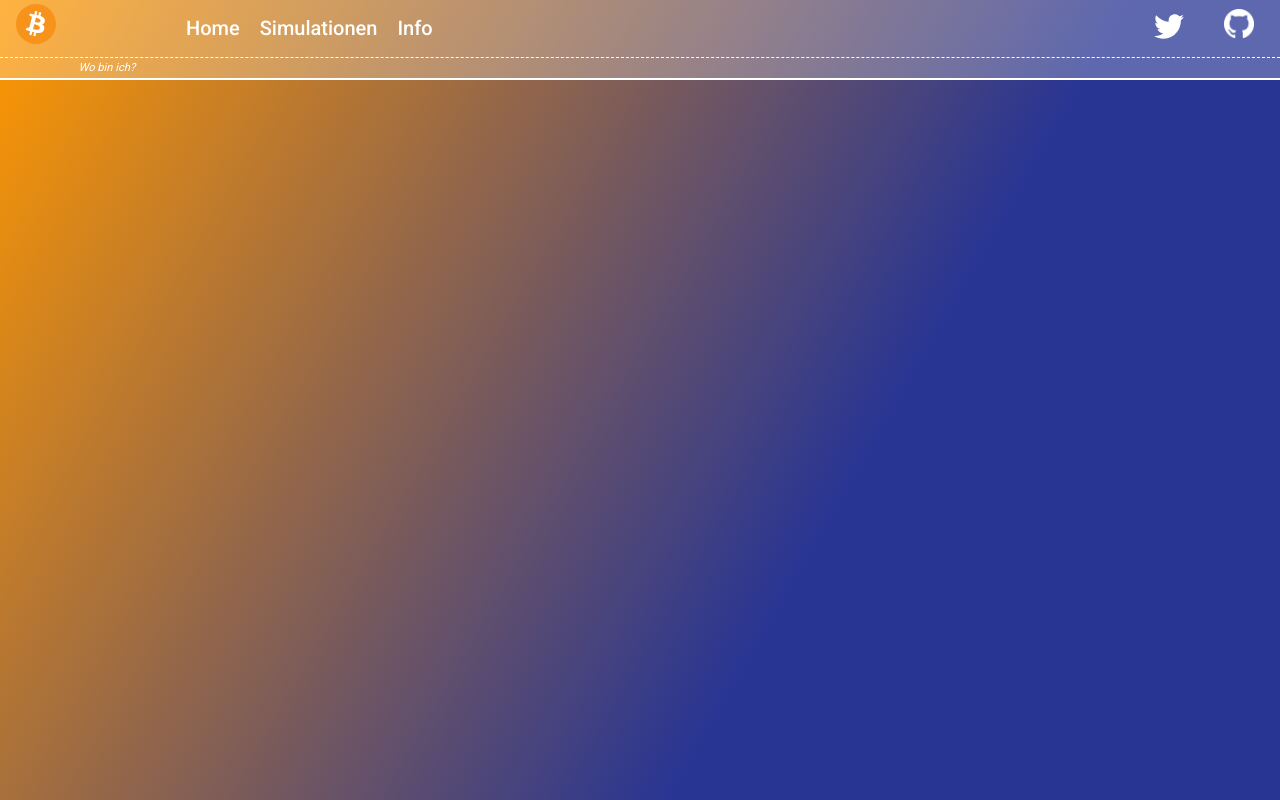
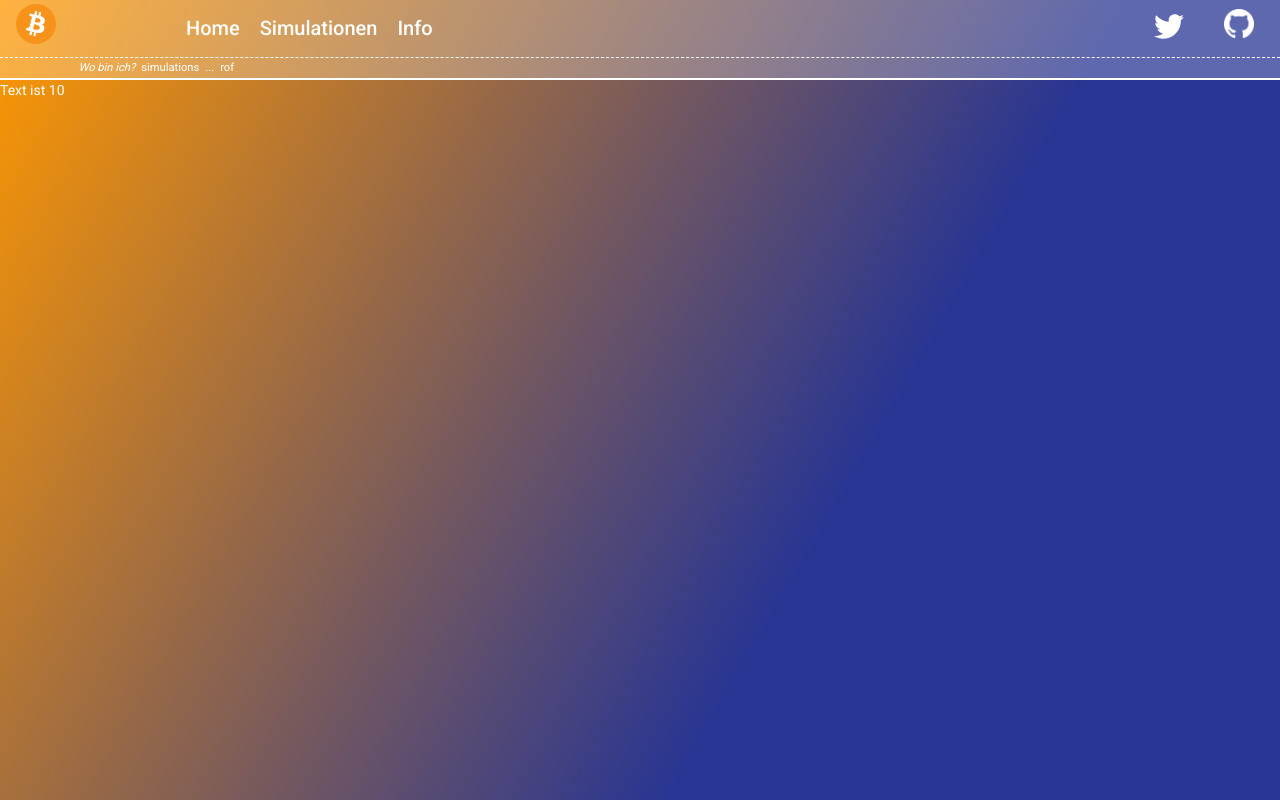
Before and after one commit to MyKaez/btc-playground, an Angular app: page /simulations/rof in a window 1280 px wide. Before the commit this address led to /. Built offline with nearby package versions, Linux system fonts and the light colour scheme.

Commit message:
added prototype structure for node visualization

```diff
--- a/src/app/app-routing.module.ts
+++ b/src/app/app-routing.module.ts
@@ -2,6 +2,7 @@ import { NgModule } from '@angular/core';
 import { RouterModule, Routes } from '@angular/router';
 import { HomeComponent } from './home/home.component';
 import { PowComponent } from './simulations/pow/pow.component';
+import { RingOfFireComponent } from './simulations/rof/ring-of-fire.component';
 import { SimulationsComponent } from './simulations/simulations.component';
 import { XpaComponent } from './simulations/xpa/xpa.component';
 
@@ -11,7 +12,8 @@ const routes: Routes = [
   { path: 'simulations', component: SimulationsComponent },
   { path: 'simulations/pow', component: PowComponent },
   { path: 'simulations/pow/:tab', component: PowComponent },
-  { path: 'simulations/xpa', component: XpaComponent }
+  { path: 'simulations/xpa', component: XpaComponent },
+  { path: 'simulations/rof', component: RingOfFireComponent }
 ];
 
 @NgModule({
--- a/src/app/app.module.ts
+++ b/src/app/app.module.ts
@@ -28,17 +28,21 @@ import { MatIconModule } from '@angular/material/icon';
 import { MatListModule } from '@angular/material/list';
 import { XpaComponent } from './simulations/xpa/xpa.component';
 import { SimulationComponent as XpaSimulationComponent } from './simulations/xpa/simulation/simulation.component';
+import { NodeModelComponent } from 'src/prototypes/node-model/node-model.component';
+import { RingOfFireComponent } from './simulations/rof/ring-of-fire.component';
 
 
 @NgModule({
   declarations: [
     AppComponent,
+    NodeModelComponent,
     PowComponent,
     VidComponent,
     HomeComponent,
     SimulationsComponent,
     PowSimulationComponent,
     PowCalculatorComponent,
+    RingOfFireComponent,
     MainNavComponent,
     XpaComponent,
     XpaSimulationComponent
--- a/src/app/simulations/rof/ring-of-fire.component.html
+++ b/src/app/simulations/rof/ring-of-fire.component.html
@@ -1,3 +1,3 @@
 <div class="ring-of-fire">
-
+    <node-model [node-count]="10"></node-model>
 </div>
--- a/src/app/simulations/rof/ring-of-fire.component.ts
+++ b/src/app/simulations/rof/ring-of-fire.component.ts
@@ -5,7 +5,7 @@ import { Component, OnInit } from '@angular/core';
     templateUrl: 'ring-of-fire.component.html'
 })
 
-export class RingOfFire implements OnInit {
+export class RingOfFireComponent implements OnInit {
     constructor() { }
 
     ngOnInit() { }
--- a/src/app/simulations/simulations.component.html
+++ b/src/app/simulations/simulations.component.html
@@ -13,4 +13,9 @@
             Fixes this... Determinismus / Vorhersehbarkeit
         </p>
     </mat-card>
+    <mat-card (click)="navigateTo('simulations/rof')">
+        <img src="assets/Miner_seite2.png" />
+        <h2>Ring Of Fire</h2>
+        <p>Wie funktioniert denn Lightning?</p>
+    </mat-card>
 </div>
--- a/src/prototypes/node-model/node-model.component.html
+++ b/src/prototypes/node-model/node-model.component.html
@@ -1,3 +1,3 @@
 <div class="node-model">
-
+    <span>Text ist {{nodeCount}}</span>
 </div>
--- a/src/prototypes/node-model/node-model.component.ts
+++ b/src/prototypes/node-model/node-model.component.ts
@@ -1,11 +1,15 @@
-import { Component, OnInit } from '@angular/core';
+import { Component, Input, OnInit } from '@angular/core';
 
 @Component({
     selector: 'node-model',
     templateUrl: 'node-model.component.html'
 })
 
-export class NodeModel implements OnInit {
+export class NodeModelComponent implements OnInit {
+    @Input("node-count")
+    nodeCount = 3;
+
+
     constructor() { }
 
     ngOnInit() { }
```
Also changed, not shown: src/prototypes/node-model/visualized-node-relation.ts (added, +13 -0 lines), src/prototypes/node-model/visualized-node.ts (added, +12 -0 lines), src/prototypes/node-model/visualized-pin.ts (added, +11 -0 lines).
